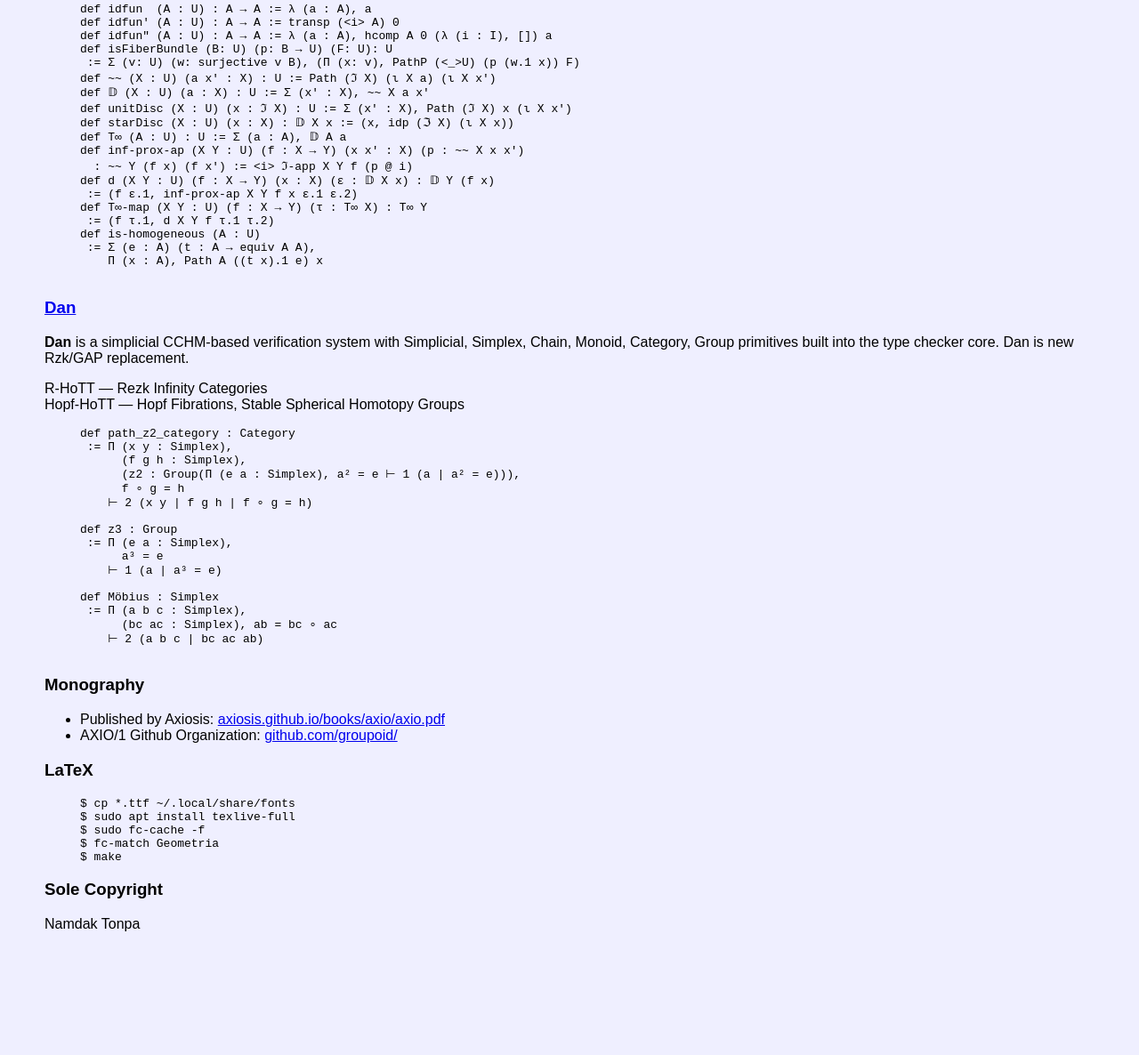
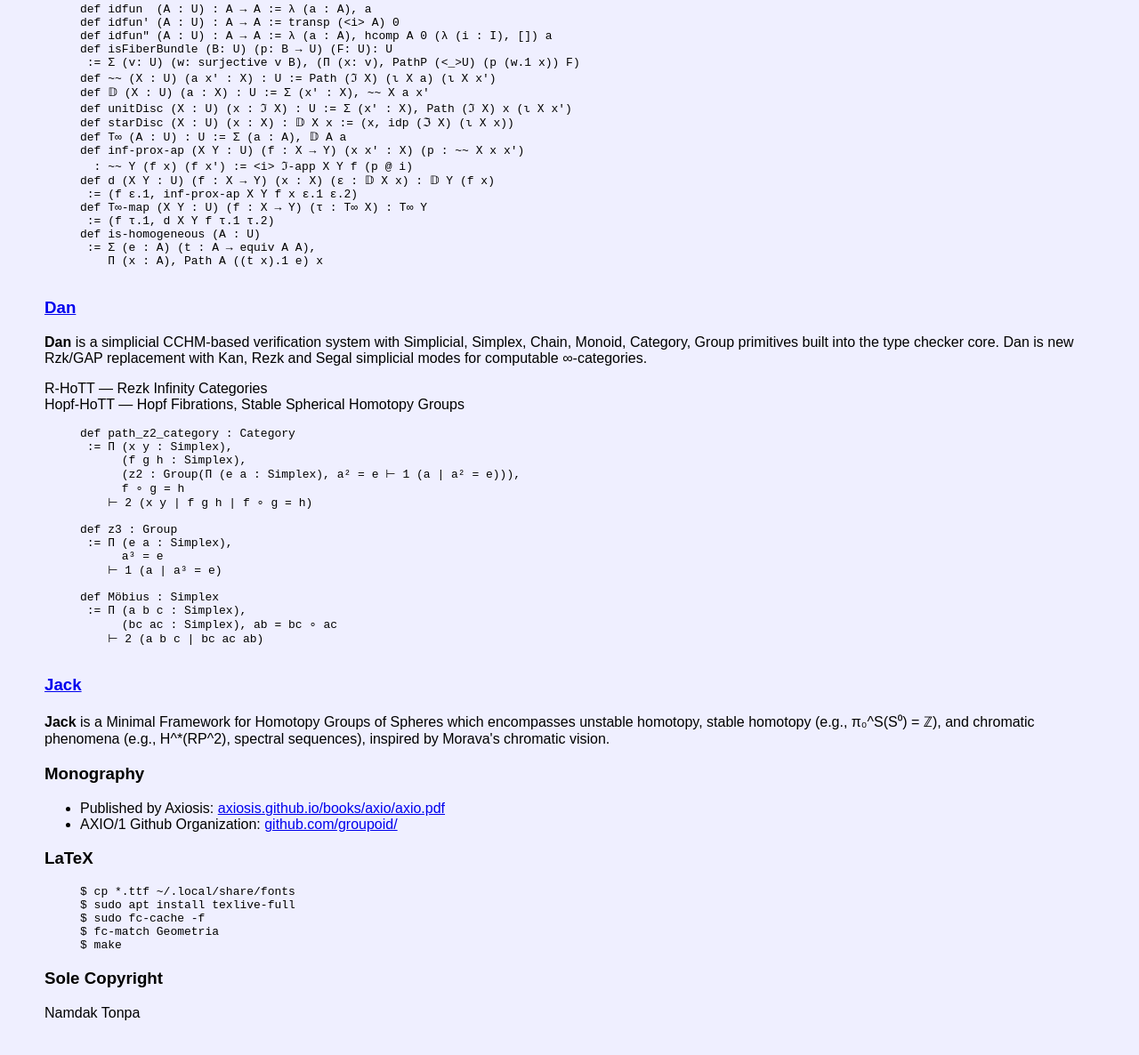
Before and after one commit to groupoid/monography, a website: page index.html in a window 1280 px wide. Shown: the part 4656-5842 px from the top of the page at 89% size. Before the commit the page ends 5770 px from the top, so only its background shows below. Drawn offline with nearby package versions, Linux system fonts and the light colour scheme.

Commit message:
JMTT HFTT

```diff
--- a/index.html
+++ b/index.html
@@ -339,7 +339,8 @@ def is-homogeneous (A : U)
         <h3><a href="https://github.com/groupoid/dan">Dan</a></h3>
         <p><b style="sel">Dan</b> is a simplicial CCHM-based verification system with
            Simplicial, Simplex, Chain, Monoid, Category, Group primitives built into the type checker core.
-           Dan is new Rzk/GAP replacement.
+           Dan is new Rzk/GAP replacement with Kan, Rezk and Segal simplicial
+           modes for computable ∞-categories.
         </p>
         <p>
            R-HoTT — Rezk Infinity Categories<br>
@@ -366,12 +367,19 @@ def Möbius : Simplex
 
     </section>
     <section>
+        <a name=Jack></a>
+        <h3><a href="https://github.com/groupoid/Jack">Jack</a></h3>
+        <p><b style="sel">Jack</b> is a Minimal Framework for Homotopy Groups of Spheres
+           which encompasses unstable homotopy, stable homotopy (e.g., π₀^S(S⁰) = ℤ),
+           and chromatic phenomena (e.g., H^*(RP^2), spectral sequences),
+           inspired by Morava's chromatic vision.
+        </p>
         <a name=Mono></a>
         <h3>Monography</h3>
         <ul><li>Published by Axiosis: <a href="https://axiosis.github.io/books/axio/axio.pdf">axiosis.github.io/books/axio/axio.pdf</a></li>
         <li>AXIO/1 Github Organization: <a href="https://github.com/groupoid/">github.com/groupoid/</a></li></ul>
     </section>
-    </section>
+    <section>
         <h3>LaTeX</h3>
 
 <figure><pre>
```
Also changed, not shown: 1 other file.
